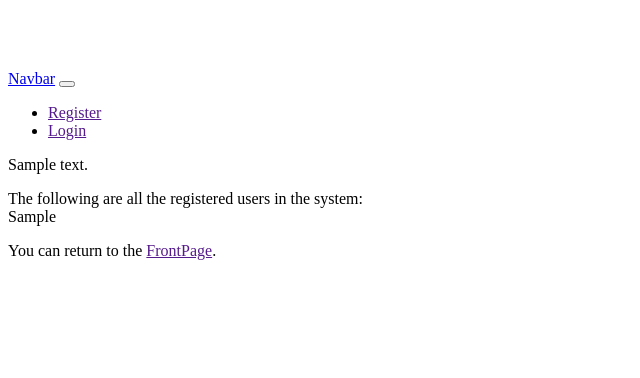
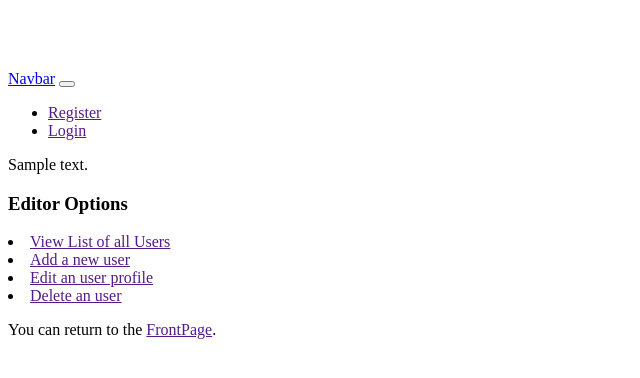
Before and after one commit to MuntasirSauvik/tutorial1, a Python web app: template tutorial1/templates/editorPage.jinja2 in a window 1280 px wide. Shown: the top 378 px of the page, without its empty margins (0-640 px from the left). Run offline with Jinja, Linux system fonts and the light colour scheme; the template is opened without the code that fills it: most values are stand-ins (such as "Sample title", 1, 10 or a date in 2020).

Commit message:
Added routes for the user editor options, list, add, remove, mdify

```diff
--- a/tutorial1/routes.py
+++ b/tutorial1/routes.py
@@ -16,6 +16,10 @@ def includeme(config):
     config.add_route('editor_page', '/editorPage')
     config.add_route('registerUser', '/registerUser')
     config.add_route('logout', '/logout')
+    config.add_route('user_list', '/userList')
+    config.add_route('user_add', '/userAdd')
+    config.add_route('user_modify', '/userEdit')
+    config.add_route('user_remove', '/userRemove')
     config.add_route('view_page', '/{pagename}', factory=page_factory)
     config.add_route('add_page', '/add_page/{pagename}',
                      factory=new_page_factory)
--- a/tutorial1/templates/editorPage.jinja2
+++ b/tutorial1/templates/editorPage.jinja2
@@ -4,14 +4,13 @@
 
 {% block content %}
 <p>{{ content|safe }}</p>
+<h3>Editor Options</h3>
+<p class="pull-right">
+    <li><a href="{{ request.route_url('user_list') }}">View List of all Users</a></li>
+    <li><a href="{{ request.route_url('user_add') }}">Add a new user</a></li>
+    <li><a href="{{ request.route_url('user_modify') }}">Edit an user profile</a></li>
+    <li><a href="{{ request.route_url('user_remove') }}">Delete an user</a></li>
 
-<p class="pull-right">
-    The following are all the registered users in the system:
-    <br>
-    {% for i in res %}
-        {{ i }}
-        <br>
-    {% endfor %}
 </p>
 <p>You can return to the
 <a href="{{request.route_url('view_page', pagename='FrontPage')}}">FrontPage</a>.
```
